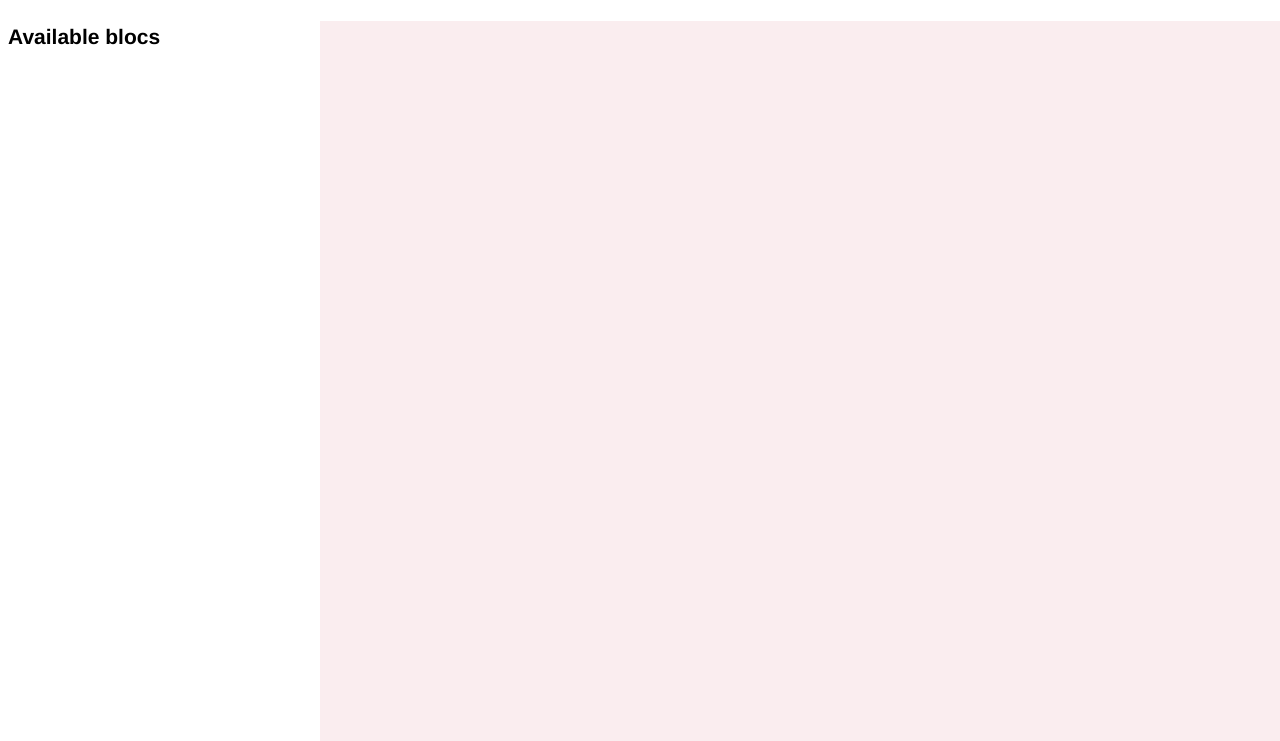
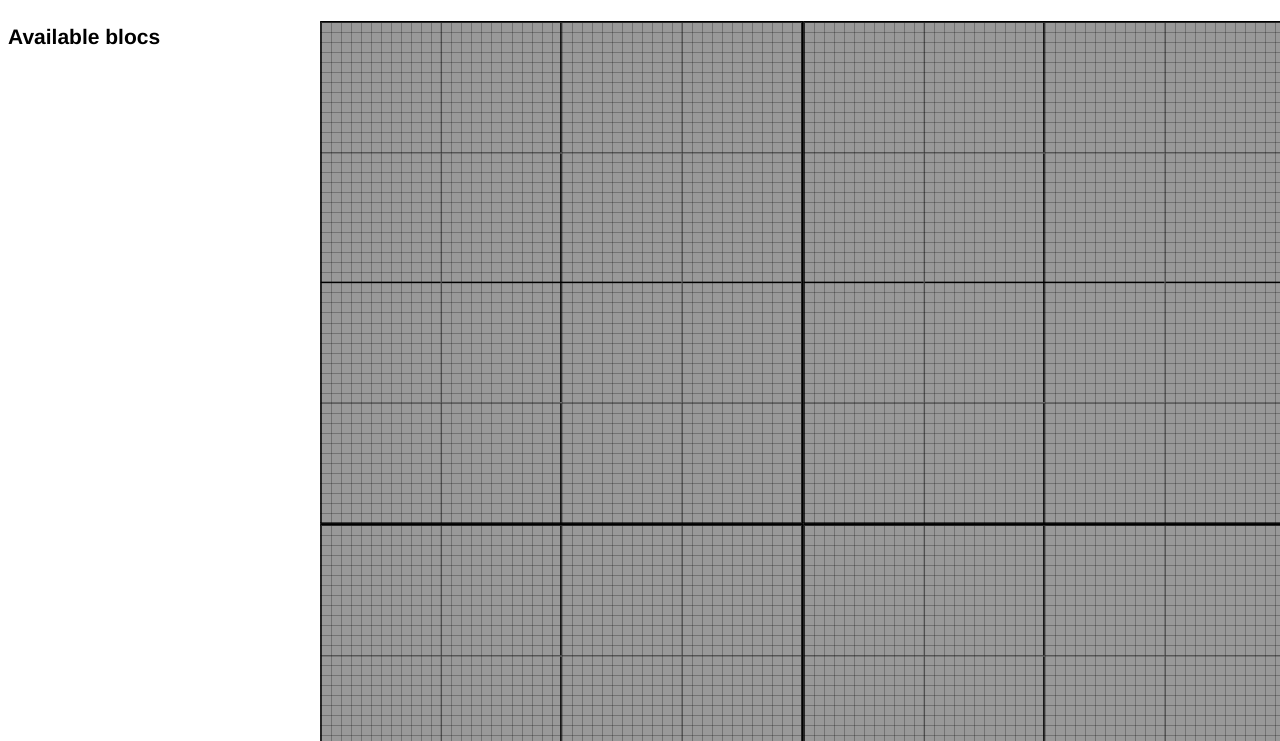
Before and after one commit to jinhong211/Tree-Configration, a plain HTML site: page index_integration.html in a window 1280 px wide. Shown: the part 59-800 px from the top of the page. Drawn offline with nearby package versions, Linux system fonts and the light colour scheme.

Commit message:
push les images

```diff
--- a/style/style.css
+++ b/style/style.css
@@ -42,7 +42,7 @@ h1 {
     right: 0;
     bottom: 0;
     background-color : #FAEDEF;
-    background-image:url("BG2.png");
+    background-image:url("BG3.png");
 }
 
 #buttons {
```
Also changed, not shown: index.html (+0 -1 lines), style/BG2.png (added), style/BG3.png (added).
